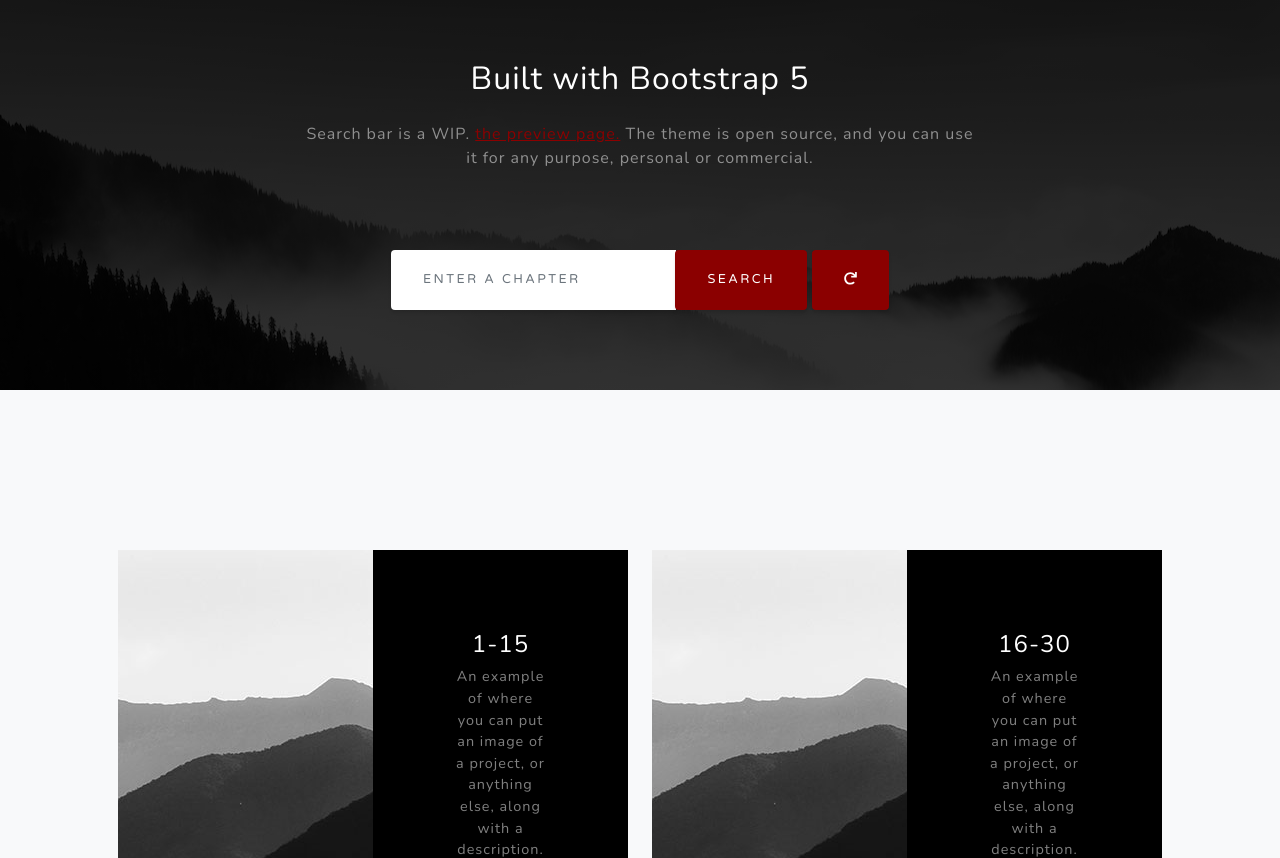
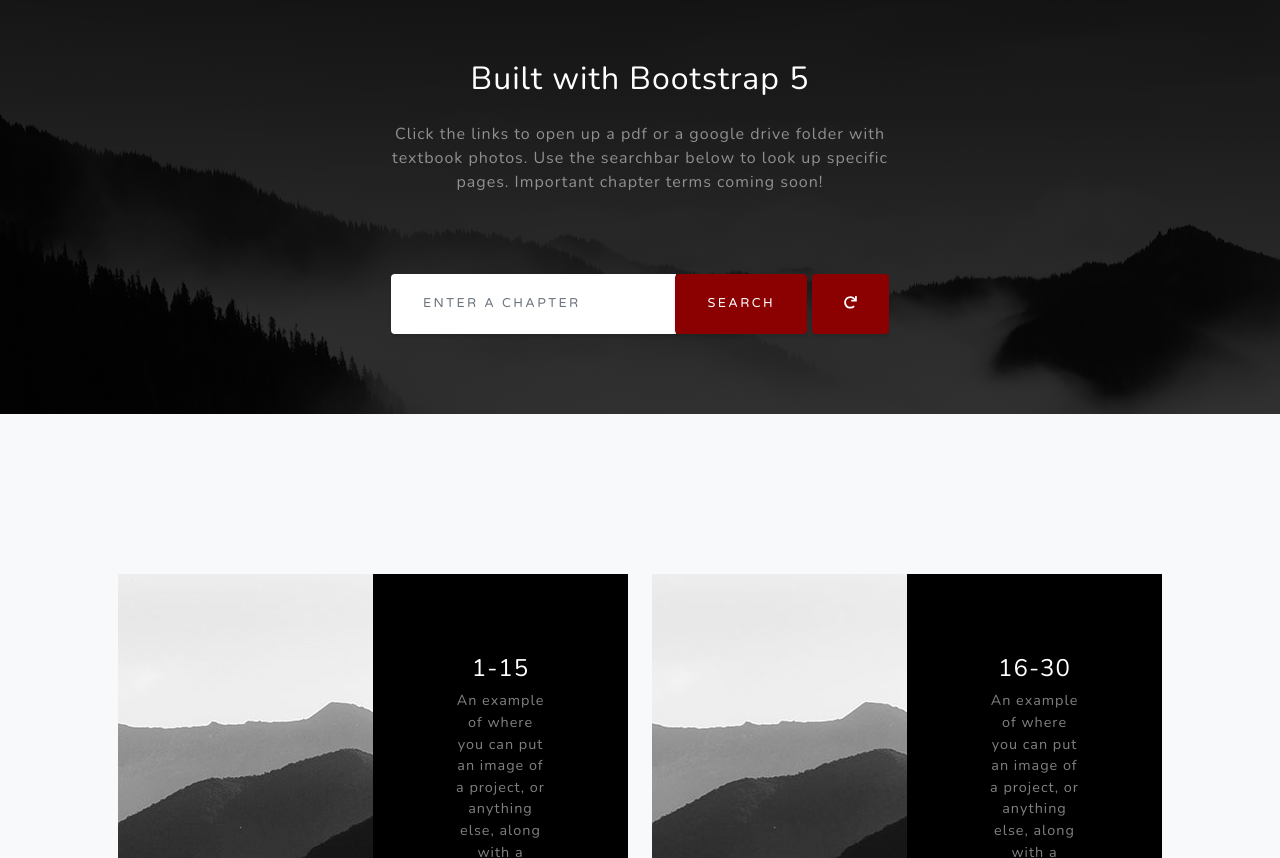
Before and after one commit to cadentj/apush-textbook, a plain HTML site: page index.html in a window 1280 px wide. Shown: the part 900-1758 px from the top of the page. Drawn offline with nearby package versions, Linux system fonts and the light colour scheme.

Commit message:
updated some text

```diff
--- a/index.html
+++ b/index.html
@@ -53,9 +53,7 @@
                     <div class="col-lg-8">
                         <h2 class="text-white mb-4">Built with Bootstrap 5</h2>
                         <p class="text-white-50">
-                            Search bar is a WIP.
-                            <a href="https://startbootstrap.com/theme/grayscale/">the preview page.</a>
-                            The theme is open source, and you can use it for any purpose, personal or commercial.
+                            Click the links to open up a pdf or a google drive folder with<br>textbook photos. Use the searchbar below to look up specific<br>pages. Important chapter terms coming soon!
                         </p>
                     </div>
                 </div>
```
